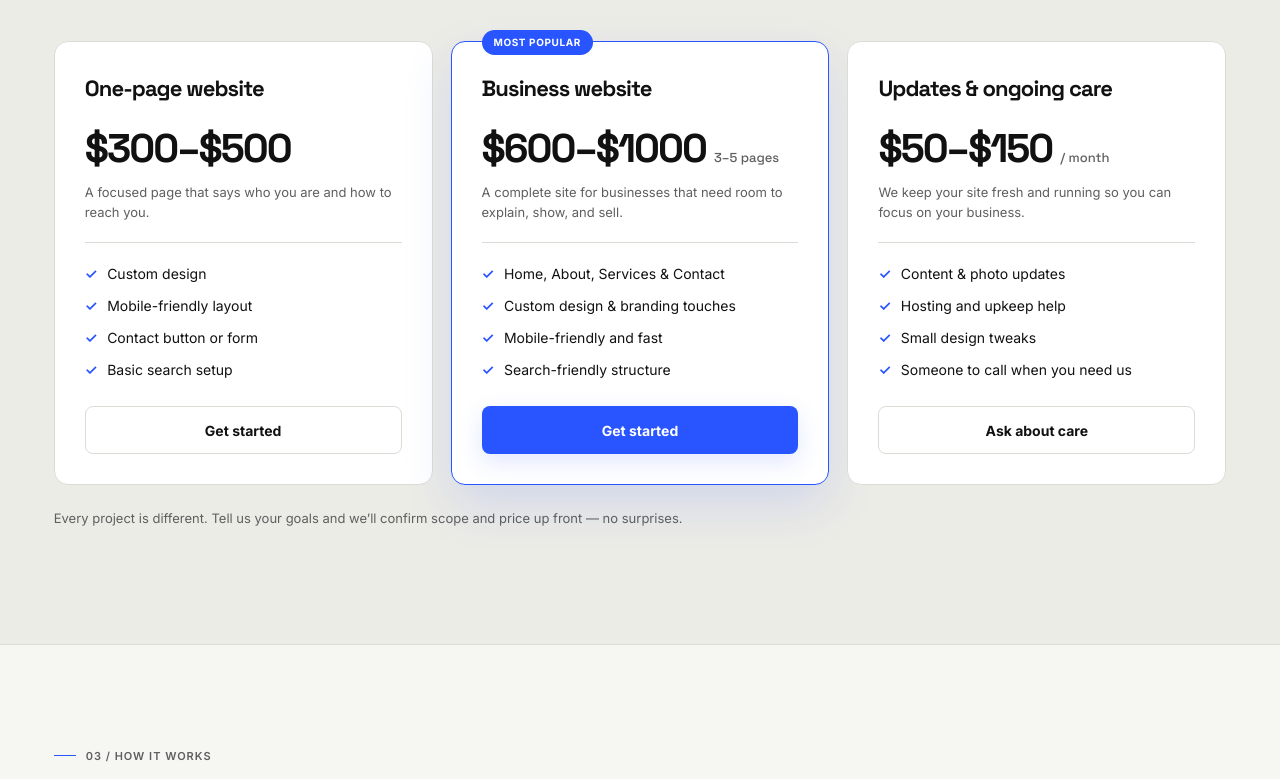
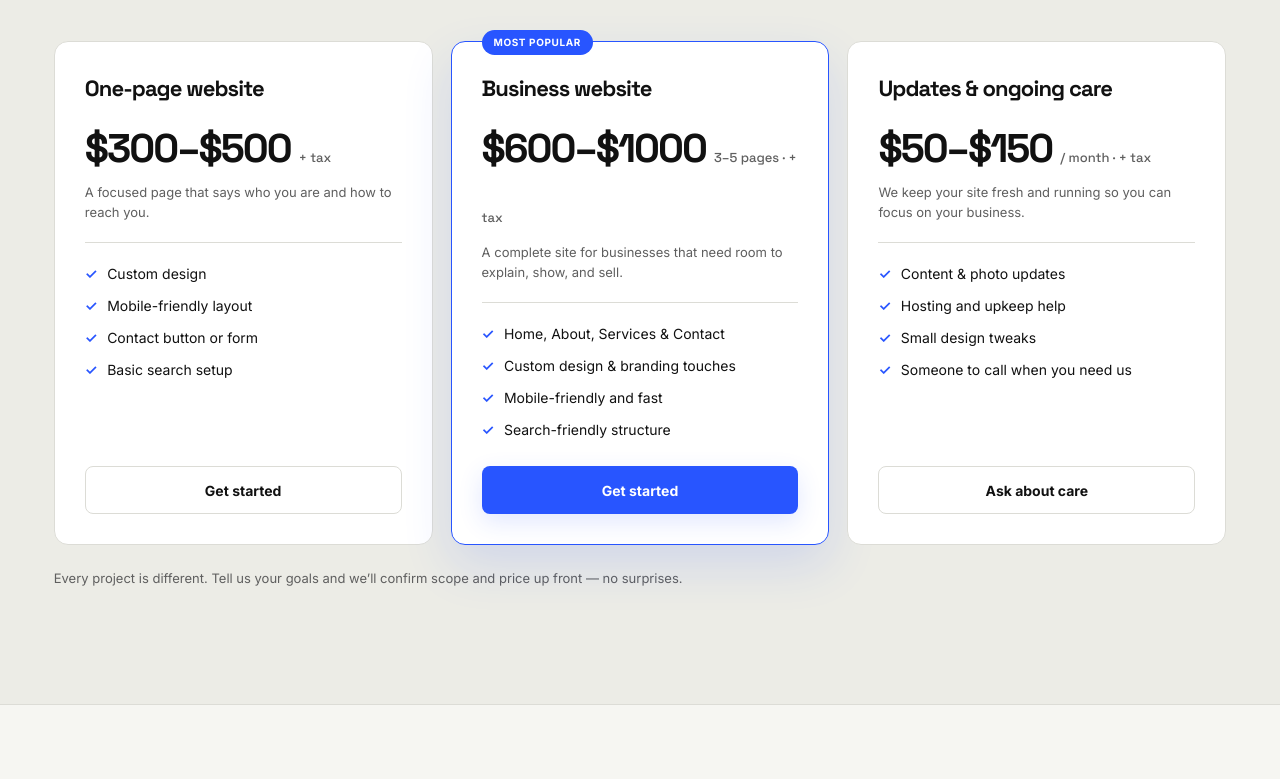
Before and after one commit to isaac20von-cmyk/VONVD, a plain HTML site: page index.html in a window 1280 px wide. Shown: the part 2135-2914 px from the top of the page. Drawn offline with Linux system fonts and the light colour scheme.

Commit message:
Update index.html

```diff
--- a/index.html
+++ b/index.html
@@ -208,7 +208,7 @@ a:focus-visible,summary:focus-visible{outline:2px solid var(--blue2);outline-off
   <div class="cards">
     <div class="card" data-r>
       <h3>One-page website</h3>
-      <div class="price">$300–$500</div>
+      <div class="price">$300–$500 <small>+ tax</small></div>
       <p>A focused page that says who you are and how to reach you.</p>
       <ul><li>Custom design</li><li>Mobile-friendly layout</li><li>Contact button or form</li><li>Basic search setup</li></ul>
       <a class="btn ghost" href="https://tally.so/r/o96gPN" target="_blank" rel="noopener noreferrer">Get started</a>
@@ -216,14 +216,14 @@ a:focus-visible,summary:focus-visible{outline:2px solid var(--blue2);outline-off
     <div class="card hot" data-r style="--d:90ms">
       <span class="badge">Most popular</span>
       <h3>Business website</h3>
-      <div class="price">$600–$1000 <small>3–5 pages</small></div>
+      <div class="price">$600–$1000 <small>3–5 pages · + tax</small></div>
       <p>A complete site for businesses that need room to explain, show, and sell.</p>
       <ul><li>Home, About, Services &amp; Contact</li><li>Custom design &amp; branding touches</li><li>Mobile-friendly and fast</li><li>Search-friendly structure</li></ul>
       <a class="btn" href="https://tally.so/r/o96gPN" target="_blank" rel="noopener noreferrer">Get started</a>
     </div>
     <div class="card" data-r style="--d:180ms">
       <h3>Updates &amp; ongoing care</h3>
-      <div class="price">$50–$150 <small>/ month</small></div>
+      <div class="price">$50–$150 <small>/ month · + tax</small></div>
       <p>We keep your site fresh and running so you can focus on your business.</p>
       <ul><li>Content &amp; photo updates</li><li>Hosting and upkeep help</li><li>Small design tweaks</li><li>Someone to call when you need us</li></ul>
       <a class="btn ghost" href="#contact">Ask about care</a>
```
